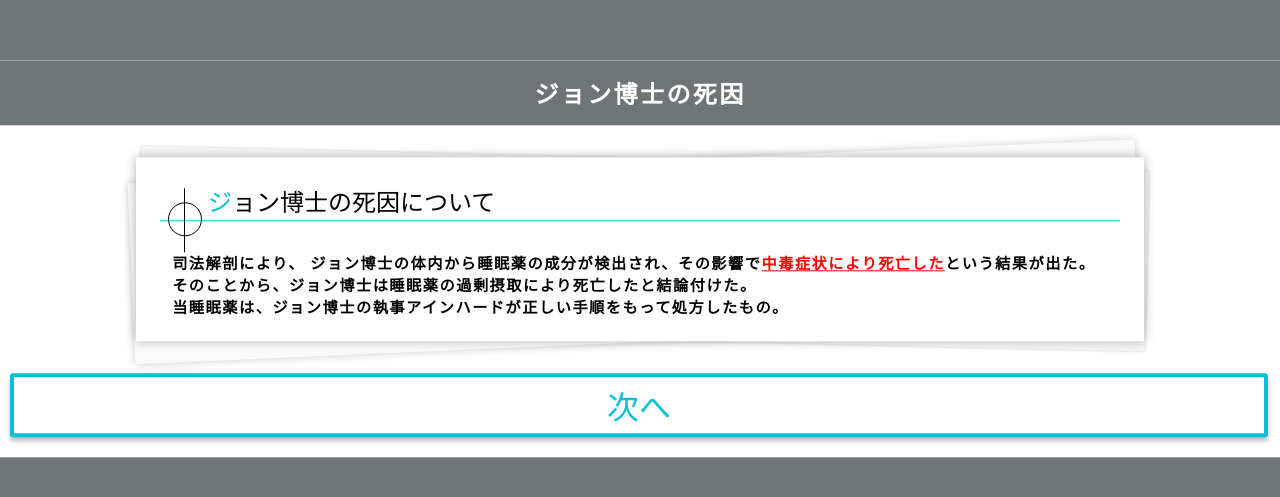
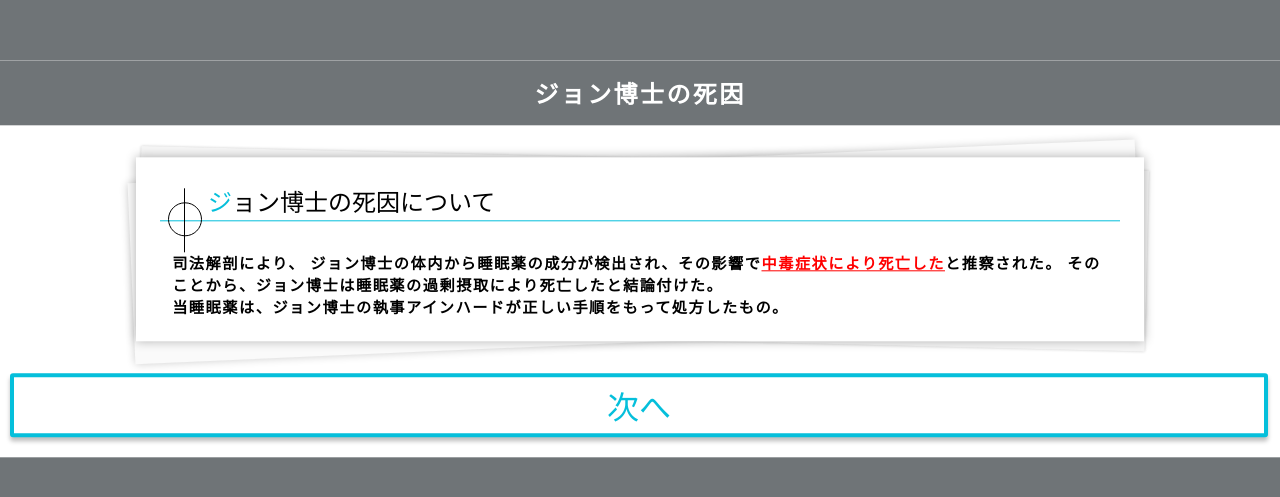
Before and after one commit to F22BA092/CPC, a plain HTML site: page 2024_EXPO_profile/ripjohn.html in a window 1280 px wide. Shown: the part 141-638 px from the top of the page. Drawn offline with Linux system fonts and the light colour scheme.

Commit message:
Update ripjohn.html

```diff
--- a/2024_EXPO_profile/ripjohn.html
+++ b/2024_EXPO_profile/ripjohn.html
@@ -19,7 +19,7 @@
             <div class="letter">
                 <h2 class="ppt">ジョン博士の死因について</h2>
                 <p style="padding: 2em .8em 0 .8em;" class="letterText">司法解剖により、
-                    ジョン博士の体内から睡眠薬の成分が検出され、その影響で<span class="letterTextEmphasis">中毒症状により死亡した</span>という結果が出た。
+                    ジョン博士の体内から睡眠薬の成分が検出され、その影響で<span class="letterTextEmphasis">中毒症状により死亡した</span>と推察された。
                     そのことから、ジョン博士は睡眠薬の過剰摂取により死亡したと結論付けた。
                     <p class="letterText">当睡眠薬は、ジョン博士の執事アインハードが正しい手順をもって処方したもの。</p>
             </div>
```
